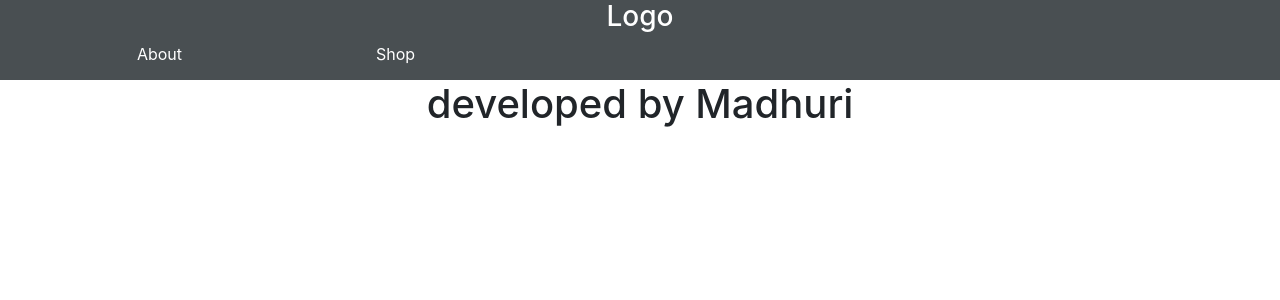
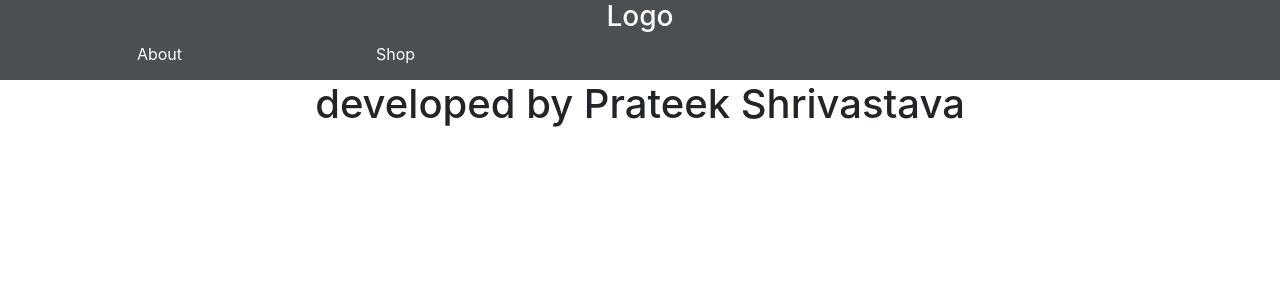
Before and after one commit to sumidha/ProjReact, a React (Create React App) app: page /About in a window 1280 px wide. Shown: the top 300 px of the page. Built offline with nearby package versions, Linux system fonts and the light colour scheme.

Commit message:
Updated by Prateek

```diff
--- a/src/Router/About.js
+++ b/src/Router/About.js
@@ -8,7 +8,7 @@ class About extends Component {
     render() {
         return (
 
-            <h1>developed by Madhuri </h1>
+            <h1>developed by Prateek Shrivastava </h1>
          );
     }
 }
```
